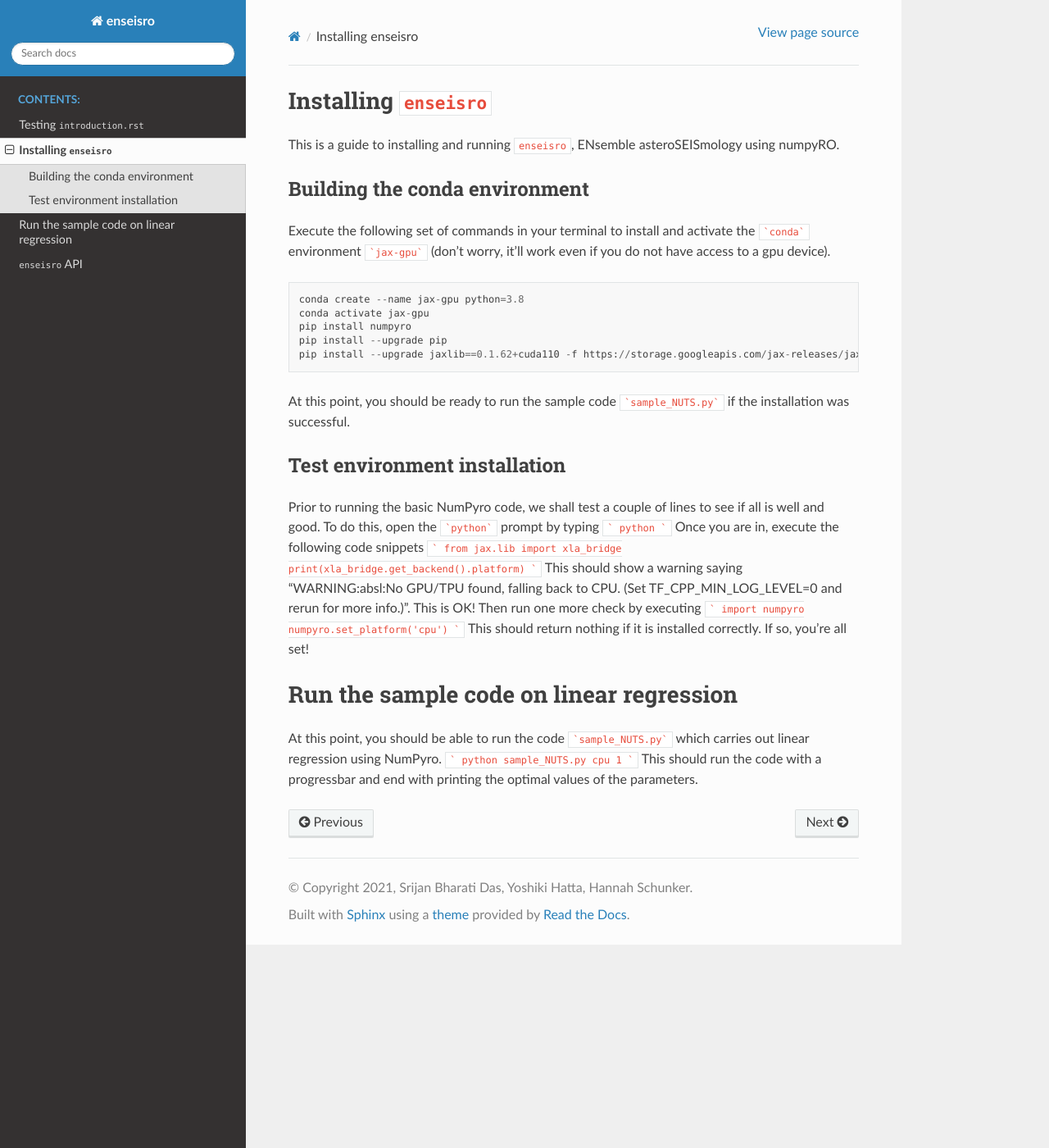
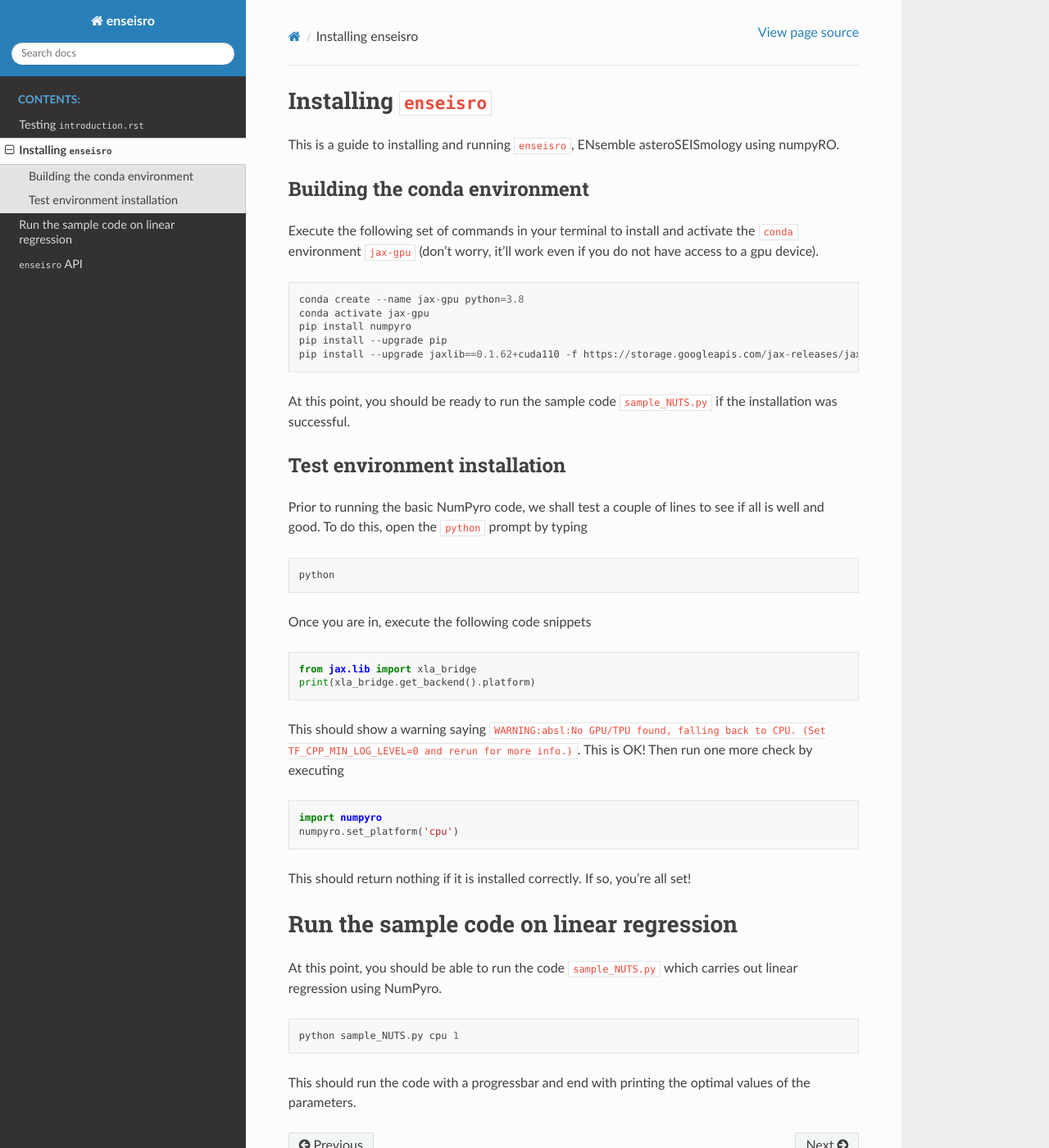
Before and after one commit to srijaniiserprinceton/enseisro, a Sphinx documentation site: the page built from docs/source/chapters/installation.rst, in a window 1280 px wide and 1400 px high. Shown: the whole window at 82% size. Built offline with Sphinx 7.4.7 and the Read the Docs theme 2.0.0, drawn with Linux system fonts in a browser that asks for light colours.

````diff
--- a/docs/source/chapters/installation.rst
+++ b/docs/source/chapters/installation.rst
@@ -4,7 +4,7 @@ This is a guide to installing and running ``enseisro``, ENsemble asteroSEISmolog
 
 Building the conda environment
 ++++++++++++++++++++++++++++++
-Execute the following set of commands in your terminal to install and activate the ```conda``` environment ```jax-gpu``` (don't worry, it'll work
+Execute the following set of commands in your terminal to install and activate the ``conda`` environment ``jax-gpu`` (don't worry, it'll work
 even if you do not have access to a gpu device).
 ::
    conda create --name jax-gpu python=3.8
@@ -13,32 +13,32 @@ even if you do not have access to a gpu device).
    pip install --upgrade pip
    pip install --upgrade jaxlib==0.1.62+cuda110 -f https://storage.googleapis.com/jax-releases/jax_releases.html
 
-At this point, you should be ready to run the sample code ```sample_NUTS.py``` if the installation was successful.
+At this point, you should be ready to run the sample code ``sample_NUTS.py`` if the installation was successful.
 
 Test environment installation
 +++++++++++++++++++++++++++++
-Prior to running the basic NumPyro code, we shall test a couple of lines to see if all is well and good. To do this, open the  ```python``` prompt
+Prior to running the basic NumPyro code, we shall test a couple of lines to see if all is well and good. To do this, open the  ``python`` prompt
 by typing
-```
-python
-```
+::
+   python
+
 Once you are in, execute the following code snippets
-```
-from jax.lib import xla_bridge
-print(xla_bridge.get_backend().platform)
-```
-This should show a warning saying "WARNING:absl:No GPU/TPU found, falling back to CPU. (Set TF_CPP_MIN_LOG_LEVEL=0 and rerun for more info.)". This is OK!
+::
+   from jax.lib import xla_bridge
+   print(xla_bridge.get_backend().platform)
+
+This should show a warning saying ``WARNING:absl:No GPU/TPU found, falling back to CPU. (Set TF_CPP_MIN_LOG_LEVEL=0 and rerun for more info.)``. This is OK!
 Then run one more check by executing
-```
-import numpyro
-numpyro.set_platform('cpu')
-```
+::
+   import numpyro
+   numpyro.set_platform('cpu')
+
 This should return nothing if it is installed correctly. If so, you're all set!
 
 Run the sample code on linear regression
 ===========================================
-At this point, you should be able to run the code ```sample_NUTS.py``` which carries out linear regression using NumPyro.
-```
-python sample_NUTS.py cpu 1
-```
+At this point, you should be able to run the code ``sample_NUTS.py`` which carries out linear regression using NumPyro.
+::
+   python sample_NUTS.py cpu 1
+
 This should run the code with a progressbar and end with printing the optimal values of the parameters.
````
